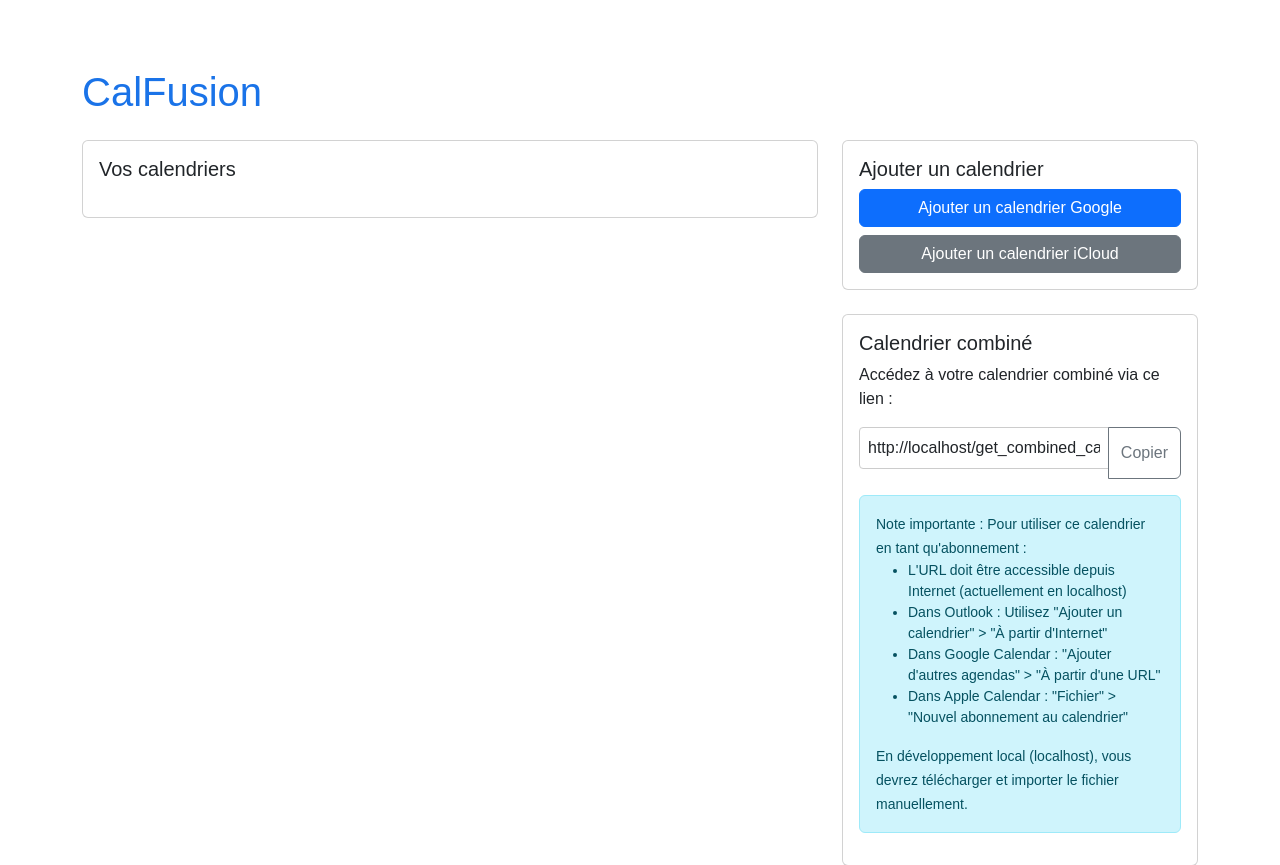
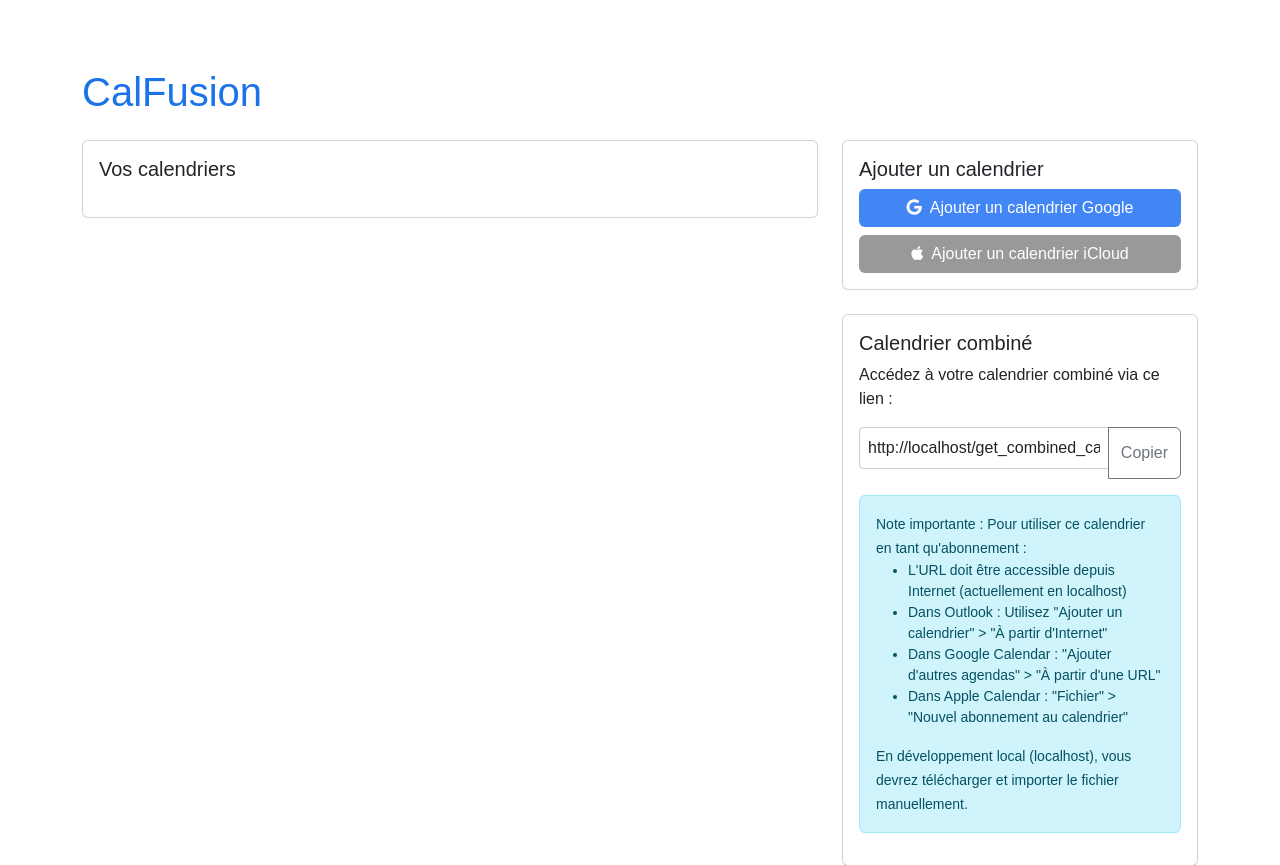
Before and after one commit to eskiiom/CalFusion, a Flask app: page / in a window 1280 px wide. Shown: the top 865 px of the page. Run offline with Flask 3, Linux system fonts and the light colour scheme.

Commit message:
feat(ui): Ajouter des icônes pour différencier les calendriers
- Ajout d'icônes distinctives pour Google et iCloud
- Amélioration des styles des boutons
- Correction des erreurs de linter
- Mise à jour de la documentation (ROADMAP et CHANGELOG)
- Utilisation de CSS Custom Properties

```diff
--- a/templates/index.html
+++ b/templates/index.html
@@ -5,6 +5,7 @@
     <meta name="viewport" content="width=device-width, initial-scale=1.0">
     <title>CalFusion - Centralisez vos calendriers</title>
     <link href="https://cdn.jsdelivr.net/npm/bootstrap@5.3.0/dist/css/bootstrap.min.css" rel="stylesheet">
+    <link href="https://cdnjs.cloudflare.com/ajax/libs/font-awesome/6.5.1/css/all.min.css" rel="stylesheet">
     <style>
         body {
             font-family: Arial, sans-serif;
@@ -28,6 +29,18 @@
         }
         .calendar-toggle {
             margin-right: 15px;
+        }
+        .calendar-icon {
+            margin-right: 15px;
+            font-size: 1.2em;
+            width: 24px;
+            text-align: center;
+        }
+        .google-icon {
+            color: #4285F4;
+        }
+        .icloud-icon {
+            color: #999999;
         }
         .button {
             background-color: #1a73e8;
@@ -60,6 +73,27 @@
             border: 1px solid #ccc;
             border-radius: 4px;
         }
+        .btn-google {
+            background-color: #4285F4;
+            color: white;
+        }
+        .btn-google:hover {
+            background-color: #357ABD;
+            color: white;
+        }
+        .btn-icloud {
+            background-color: #999999;
+            color: white;
+        }
+        .btn-icloud:hover {
+            background-color: #777777;
+            color: white;
+        }
+
+        /* Couleurs des bordures de calendrier */
+        .border-color {
+            border-left-color: var(--calendar-color);
+        }
     </style>
 </head>
 <body>
@@ -73,10 +107,11 @@
                         <h5 class="card-title">Vos calendriers</h5>
                         <div class="calendar-list">
                             {% for calendar in calendars %}
-                            <div class="calendar-item" style="border-left-color: {{ calendar.color }}">
+                            <div class="calendar-item border-color" style="--calendar-color: {{ calendar.color }}">
                                 <input type="checkbox" class="calendar-toggle"
                                        data-calendar-id="{{ calendar.id }}"
                                        {% if calendar.active %}checked{% endif %}>
+                                <i class="calendar-icon {% if calendar.type == 'google' %}fa-brands fa-google google-icon{% else %}fa-brands fa-apple icloud-icon{% endif %}"></i>
                                 <div>
                                     <strong>{{ calendar.name }}</strong><br>
                                     <small>Type: {{ calendar.type }}</small>
@@ -93,11 +128,11 @@
                     <div class="card-body">
                         <h5 class="card-title">Ajouter un calendrier</h5>
                         <div class="d-grid gap-2">
-                            <a href="{{ url_for('add_google_calendar') }}" class="btn btn-primary">
-                                Ajouter un calendrier Google
+                            <a href="{{ url_for('add_google_calendar') }}" class="btn btn-google">
+                                <i class="fa-brands fa-google me-2"></i>Ajouter un calendrier Google
                             </a>
-                            <a href="{{ url_for('add_icloud_calendar') }}" class="btn btn-secondary">
-                                Ajouter un calendrier iCloud
+                            <a href="{{ url_for('add_icloud_calendar') }}" class="btn btn-icloud">
+                                <i class="fa-brands fa-apple me-2"></i>Ajouter un calendrier iCloud
                             </a>
                         </div>
                     </div>
```
Also changed, not shown: ROADMAP.md (+1 -1 lines), CHANGELOG.md (added).
